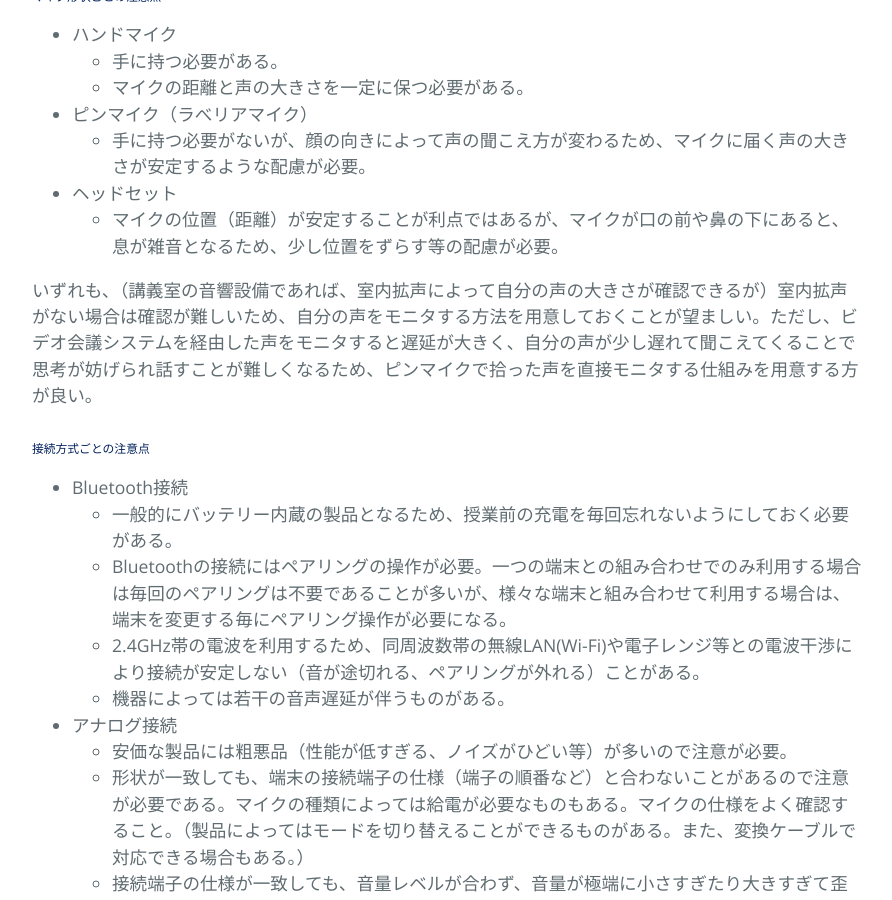
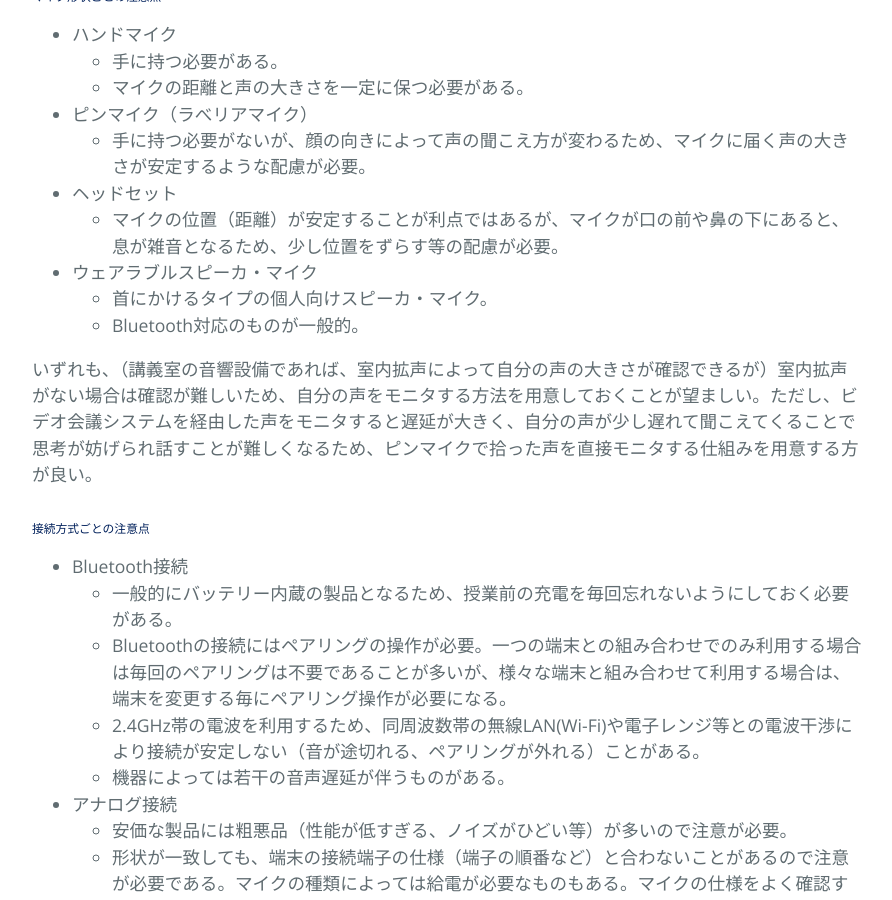
Before and after one commit to kyoto-u/online-edu, a Jekyll site: the page built from zoom-hybrid-use.md, in a window 1280 px wide and 900 px high, scrolled down 2704 px. Shown: the whole window, without its empty margins (192-1084 px from the left). Built offline with Jekyll 4.4.1, drawn with Linux system fonts in a browser that asks for light colours; some of the changed text lies outside the part shown.

Commit message:
Update zoom-hybrid-use.md

```diff
--- a/zoom-hybrid-use.md
+++ b/zoom-hybrid-use.md
@@ -68,6 +68,10 @@ title: 対面とオンラインの同時併用授業の実施方法と必要設
 
 - ヘッドセット
   - マイクの位置（距離）が安定することが利点ではあるが、マイクが口の前や鼻の下にあると、息が雑音となるため、少し位置をずらす等の配慮が必要。
+
+- ウェアラブルスピーカ・マイク
+  - 首にかけるタイプの個人向けスピーカ・マイク。
+  - Bluetooth対応のものが一般的。
 
 いずれも、（講義室の音響設備であれば、室内拡声によって自分の声の大きさが確認できるが）室内拡声がない場合は確認が難しいため、自分の声をモニタする方法を用意しておくことが望ましい。ただし、ビデオ会議システムを経由した声をモニタすると遅延が大きく、自分の声が少し遅れて聞こえてくることで思考が妨げられ話すことが難しくなるため、ピンマイクで拾った声を直接モニタする仕組みを用意する方が良い。
 
```
Also changed, not shown: other parts of zoom-hybrid-use.md (+1 -1 lines).
